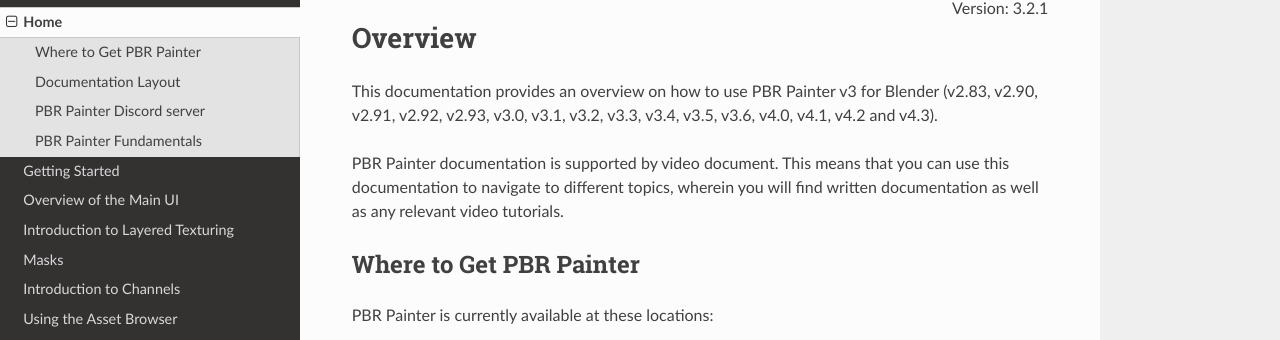
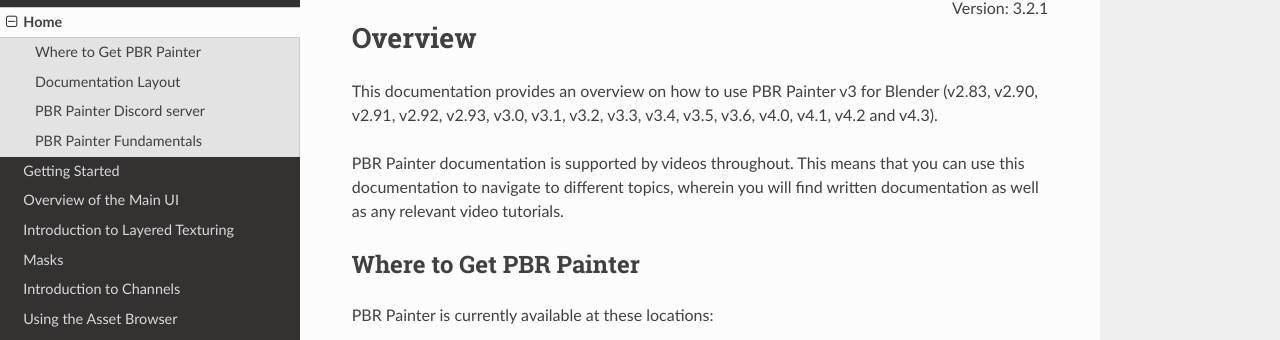
Before and after one commit to pbrpainter/pbr-painter-doc, an MkDocs documentation site: the page built from docs/index.md, in a window 1280 px wide and 1156 px high. Shown: the part 99-439 px from the top of the window. Built offline with MkDocs 1.6.1, drawn with Linux system fonts in a browser that asks for light colours; nearby versions of some CDN libraries.

Commit message:
Fixed typo

```diff
--- a/docs/index.md
+++ b/docs/index.md
@@ -4,7 +4,7 @@
 
 This documentation provides an overview on how to use PBR Painter v3 for Blender (v2.83, v2.90, v2.91, v2.92, v2.93, v3.0, v3.1, v3.2, v3.3, v3.4, v3.5, v3.6, v4.0, v4.1, v4.2 and v4.3).
 
-PBR Painter documentation is supported by video document. This means that you can use this documentation to navigate
+PBR Painter documentation is supported by videos throughout. This means that you can use this documentation to navigate
 to different topics, wherein you will find written documentation as well as any relevant video tutorials.
 
 ## Where to Get PBR Painter
```
